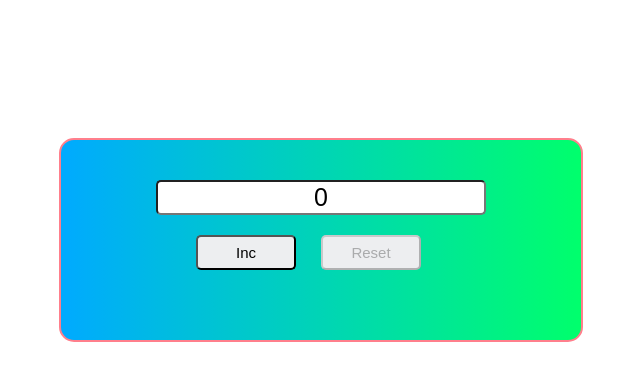
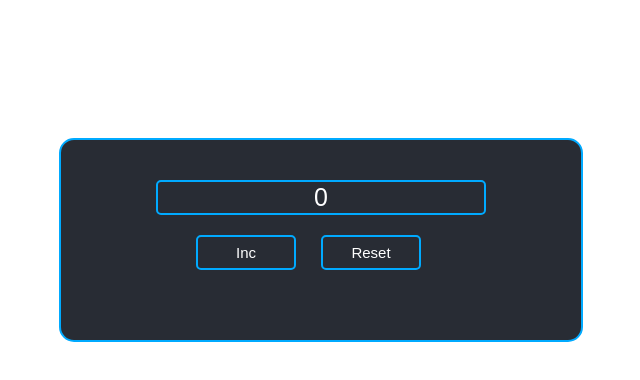
Before and after one commit to KirillDolzhenkov/counter, a React (Create React App) app: page / in a window 1280 px wide. Shown: the top 380 px of the page, without its empty margins (319-959 px from the left). Built offline with nearby package versions, Linux system fonts and the light colour scheme.

Commit message:
code refactoring

```diff
--- a/src/App.tsx
+++ b/src/App.tsx
@@ -14,12 +14,13 @@ function App() {
         setDisplayValue(0);
     }
 
-    let onDisplay = displayValue;
+    /*let onDisplay = displayValue;*/
 
     return (
         <div className="App">
             <Counter
-                onDisplay={onDisplay}
+                /*onDisplay={onDisplay}*/
+                onDisplay={displayValue}
                 addValue={AddValue}
                 resetValue={ResetValue}
             />
--- a/src/components/Counter/Counter.css
+++ b/src/components/Counter/Counter.css
@@ -1,12 +1,14 @@
 .CounterBody{
-    background: linear-gradient(to right, #00AAFF, #00FF6C);
+    /*background: linear-gradient(to right, #00AAFF, #00FF6C);*/
+    background: #282c34;
     justify-content: center;
     align-items: center;
     height: 20vh;
     width: 60vh;
     padding: 20px;
     border-radius: 15px;
-    border: 2px solid #ff7f8c;
+    /*border: 2px solid #ff7f8c;*/
+    border: 2px solid #00AAFF;
 }
 
 .Display{
--- a/src/components/Display/Display.css
+++ b/src/components/Display/Display.css
@@ -1,12 +1,17 @@
 
 .baseValue {
+    background-color: #282c34;
+    border: 2px solid #00AAFF;
     border-radius: 5px;
     text-align: center;
     font-size: 25px;
+    color: white;
     outline: 0;
 }
 
 .redValue {
+    background-color: #282c34;
+    border: 2px solid #00AAFF;
     border-radius: 5px;
     text-align: center;
     font-size: 25px;
--- a/src/components/Display/Display.tsx
+++ b/src/components/Display/Display.tsx
@@ -6,7 +6,7 @@ type DisplayPropsType = {
 }
 
 export const Display: React.FC<DisplayPropsType> = (props) => {
-    let classNameValue = props.onDisplay === 5 ? 'redValue' : 'baseValue';
+    const classNameValue = props.onDisplay === 5 ? 'redValue' : 'baseValue';
     return(
         <div>
             <h2>
--- a/src/components/IncBtn/IncBtn.css
+++ b/src/components/IncBtn/IncBtn.css
@@ -1,20 +1,27 @@
 .IncBtn {
+    border: 2px solid #00AAFF;
     grid-area: i;
     font-size: 15px;
     padding: 7px 15px 7px 15px;
     margin-right: 25px;
     width: 100px;
-    background-color: #EDEEF0;
+    /*background-color: #EDEEF0;*/
+    background-color:  #282c34;
+    color: white;
     border-radius: 5px;
     cursor: pointer;
 }
 
 .IncBtn:hover {
+    border: 2px solid #00AAFF;
     background-color: #b0c4d4;
     box-shadow: 1px 1px 5px grey;
+    color: white;
+    outline: 0;
 }
 
 .IncBtn:active {
+    border: 2px solid #00AAFF;
     background-color: #4e5d74;
     box-shadow: 1px 1px 5px grey;
     outline: 0;
--- a/src/components/IncBtn/IncBtn.tsx
+++ b/src/components/IncBtn/IncBtn.tsx
@@ -8,6 +8,7 @@ type IncBtnPropsType = {
 
 export const IncBtn: React.FC<IncBtnPropsType> = (props) => {
     const onClickHandler = () =>{props.addValue()}
+    /*const styleBtnValue = props.onDisplay === 0 ? 'IncBtn' : 'DisabledIncBtnBtn'*/
     return (
         <>
             <span>
--- a/src/components/ResetBtn/Reset.css
+++ b/src/components/ResetBtn/Reset.css
@@ -1,20 +1,28 @@
 .ResetBtn {
+    border: 2px solid #00AAFF;
     grid-area: r;
     font-size: 15px;
     padding: 7px 15px 7px 15px;
     margin-right: 25px;
     width: 100px;
-    background-color: #EDEEF0;
+    /*background-color: #EDEEF0;*/
+    background-color:  #282c34;
+    color: white;
     border-radius: 5px;
     cursor: pointer;
 }
 
 .ResetBtn:hover {
+    border: 2px solid #00AAFF;
     background-color: #b0c4d4;
     box-shadow: 1px 1px 5px grey;
+    color: white;
+    outline: 0;
 }
 
 .ResetBtn:active {
+    border: 2px solid #00AAFF;
     background-color: #4e5d74;
     box-shadow: 1px 1px 5px grey;
+    outline: 0;
 }
--- a/src/components/ResetBtn/ResetBtn.tsx
+++ b/src/components/ResetBtn/ResetBtn.tsx
@@ -8,6 +8,7 @@ type ResetBtnPropsType = {
 
 export const ResetBtn: React.FC<ResetBtnPropsType> = (props) => {
     const onClickHandler = ()=>{props.resetValue()}
+    /*const styleBtnValue = props.onDisplay === 0 ? 'ResetBtn' : 'DisabledResetBtn'*/
     return (
         <>
             <span>
```
